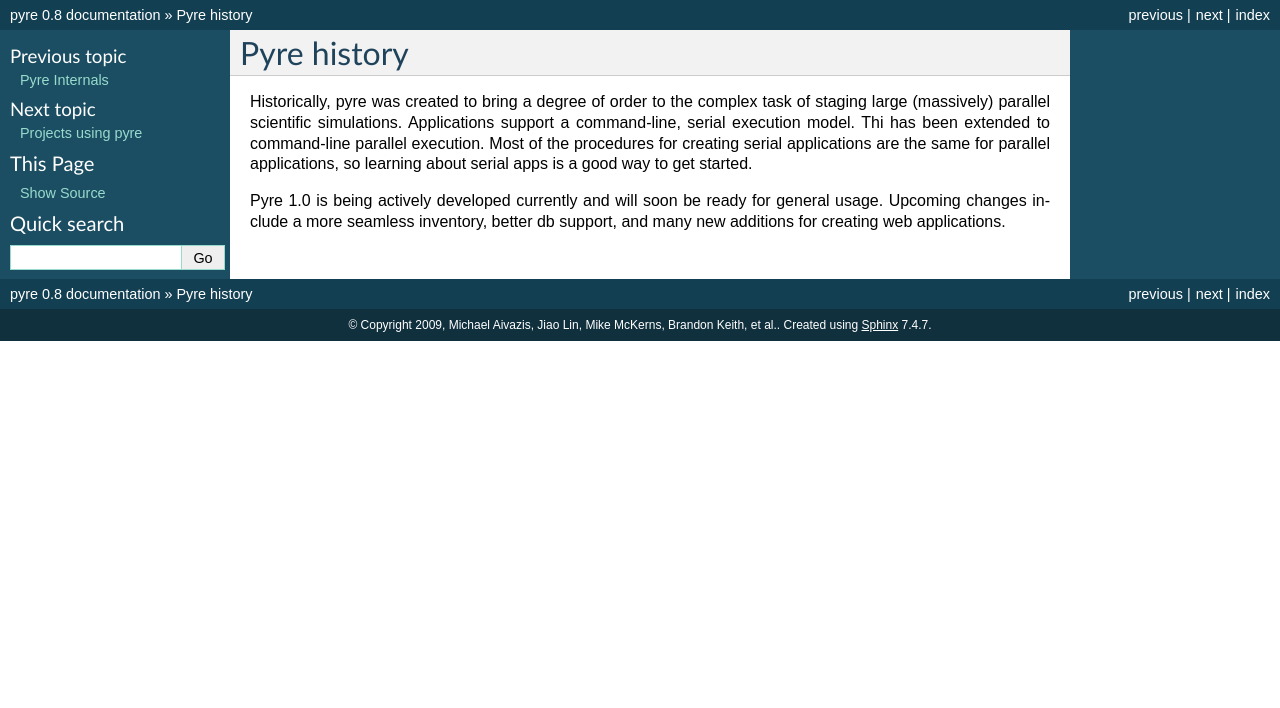
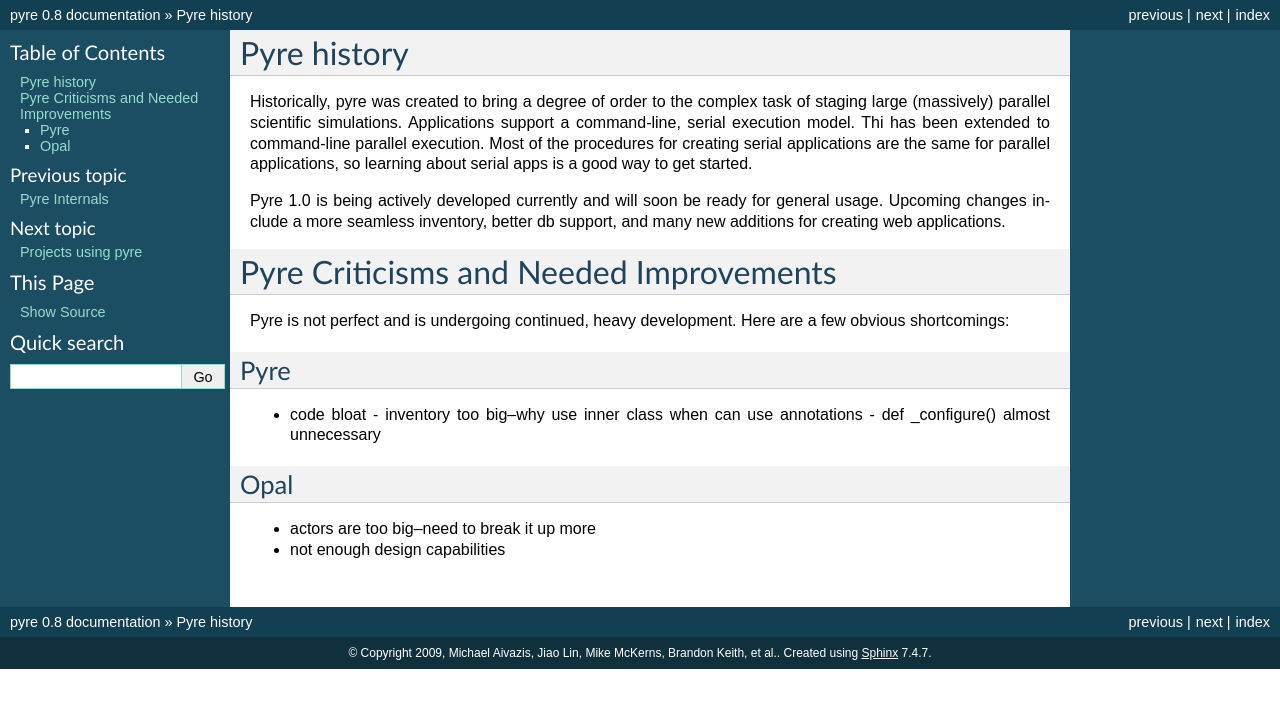
Before and after one commit to danse-inelastic/pyre, a Sphinx documentation site: the page built from docs/pyreHistory.rst, in a window 1280 px wide. Shown: the top 708 px of the page. Built offline with Sphinx 7.4.7, drawn with Linux system fonts in a browser that asks for light colours; formulas are drawn with MathJax 3.

Commit message:
few brief points for further work in pyre

```diff
--- a/docs/pyreHistory.rst
+++ b/docs/pyreHistory.rst
@@ -4,3 +4,23 @@
 Historically, pyre was created to bring a degree of order to the complex task of staging large (massively) parallel scientific simulations. Applications support a command-line, serial execution model. Thi has been extended to command-line parallel execution. Most of the procedures for creating serial applications are the same for parallel applications, so learning about serial apps is a good way to get started.
 
 Pyre 1.0 is being actively developed currently and will soon be ready for general usage.  Upcoming changes include a more seamless inventory, better db support, and many new additions for creating web applications.
+
+
+Pyre Criticisms and Needed Improvements
+=======================================
+
+Pyre is not perfect and is undergoing continued, heavy development.  Here are a few obvious shortcomings:
+
+Pyre
+----
+
+* code bloat
+  - inventory too big--why use inner class when can use annotations
+  - def _configure() almost unnecessary
+
+
+Opal
+----
+
+* actors are too big--need to break it up more
+* not enough design capabilities
```
